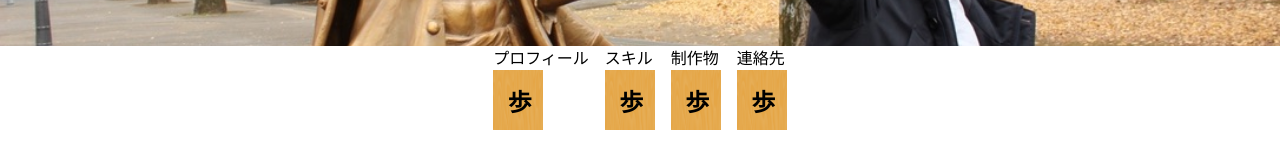
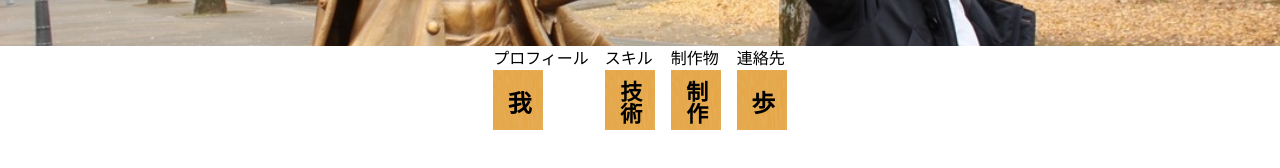
Before and after one commit to aridome222/portfolio-aridome, a Next.js app: page / in a window 1280 px wide. Shown: the part 210-378 px from the top of the page. Built offline with nearby package versions, Linux system fonts and the light colour scheme; what tailwind-clip-path would draw is missing.

Commit message:
update: 駒名の長さに応じて、文字サイズを変更

```diff
--- a/app/components/Header.tsx
+++ b/app/components/Header.tsx
@@ -17,15 +17,15 @@ export const Header: React.FC = () => {
           <ul className="flex justify-center items-center gap-4">
             <li>
               <a href="#profile">プロフィール</a>
-              <ShogiPiece name="歩" />
+              <ShogiPiece name="我" />
             </li>
             <li>
               <a href="#skill">スキル</a>
-              <ShogiPiece name="歩" />
+              <ShogiPiece name="技術" />
             </li>
             <li>
               <a href="#works">制作物</a>
-              <ShogiPiece name="歩" />
+              <ShogiPiece name="制作" />
             </li>
             <li>
               <a href="#contact">連絡先</a>
--- a/app/components/Shogi/ShogiPiece.tsx
+++ b/app/components/Shogi/ShogiPiece.tsx
@@ -3,9 +3,18 @@ interface ShogiPieceProps {
 }
 
 export const ShogiPiece = ({ name }: ShogiPieceProps) => {
+  // 文字数に応じて文字サイズを変更
+  const textSizeClass =
+    name.length === 1
+      ? "text-[24px]"
+      : name.length === 2
+      ? "text-[22px]"
+      : name.length === 3
+      ? "text-[18px]"
+      : "text-[12px]";
   return (
-    <div className="w-[50px] h-[60px] bg-cover bg-[url('/shogi/mokume.png')] clip-path-custom-shape flex items-center justify-center font-serif text-[24px] font-bold text-black [writing-mode:vertical-rl] pt-1">
-      {name}
+    <div className="w-[50px] h-[60px] bg-cover bg-[url('/shogi/mokume.png')] clip-path-custom-shape flex items-center justify-center font-serif text-[24px] font-bold text-black [writing-mode:vertical-rl] pt-1.5">
+      <span className={textSizeClass}>{name}</span>
     </div>
   );
 };
```
